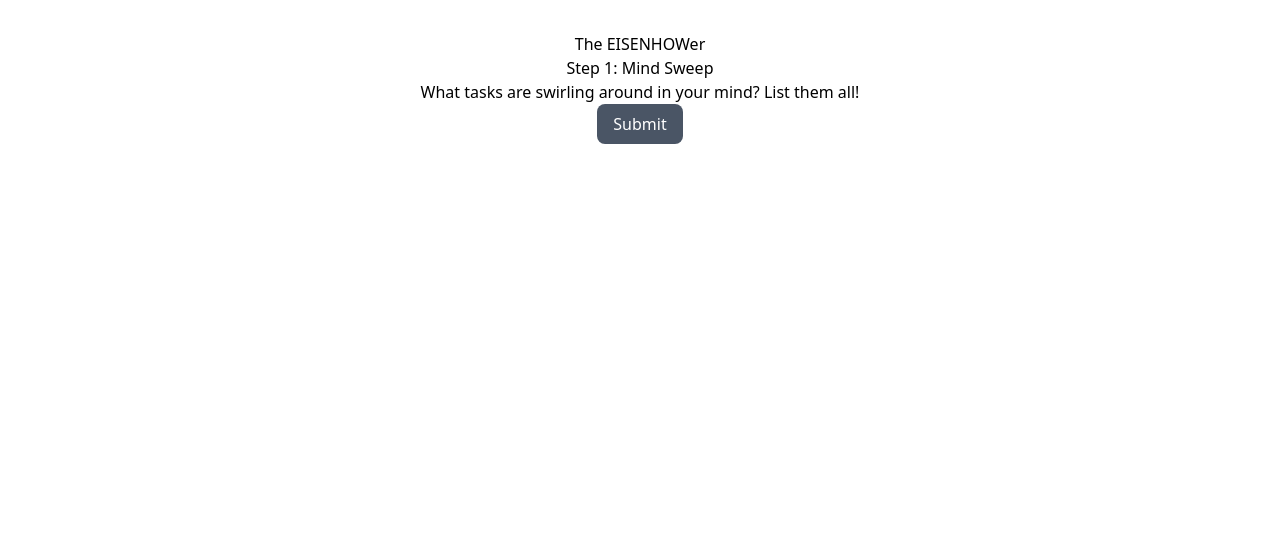
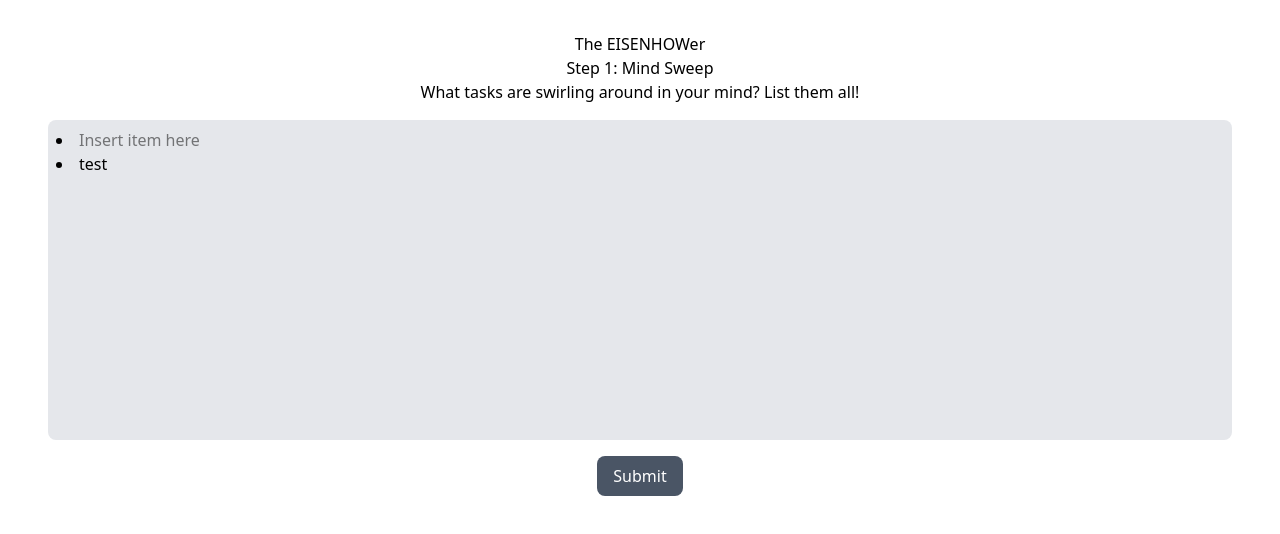
Before and after one commit to watiprojects/eisenhower-app, a React (Vite) app: page / in a window 1280 px wide. Shown: the top 534 px of the page. Built offline with nearby package versions, Linux system fonts and the light colour scheme.

Commit message:
testing list and form placement

```diff
--- a/src/App.jsx
+++ b/src/App.jsx
@@ -6,14 +6,25 @@ import './App.css'
 function App() {
 
   return (
-    <>
+    <div className="flex-col items-center">
       <h1>The EISENHOWer</h1>
       <h2>Step 1: Mind Sweep</h2>
       <p>What tasks are swirling around in your mind? List them all!</p>
-      <div>
-        <button type="submit" className="px-4 py-2 bg-gray-600 text-white rounded-lg">Submit</button>
+      <div className="flex-col text-left">
+        <div className="mind-sweep-div bg-gray-200 h-[40vh] p-2 m-4 rounded-lg">
+          <ul className="list-disc list-inside">
+            <li>
+              <input
+                type ="text"
+                placeholder = "Insert item here"
+              />
+            </li>
+            <li>test</li>
+          </ul>
+        </div>
       </div>
-    </>
+      <button type="submit" className="px-4 py-2 bg-gray-600 text-white rounded-lg">Submit</button>
+    </div>
   )
 }
 
```
